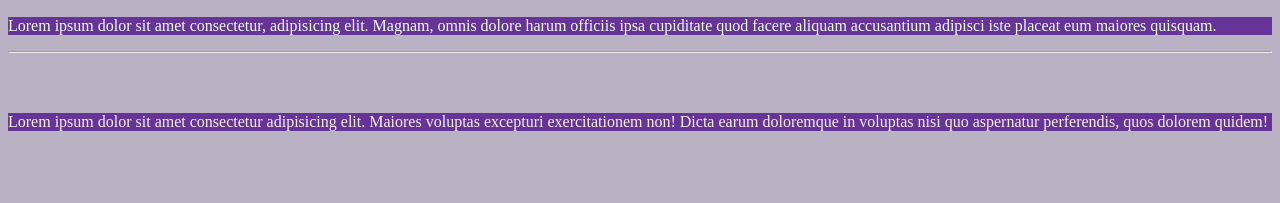
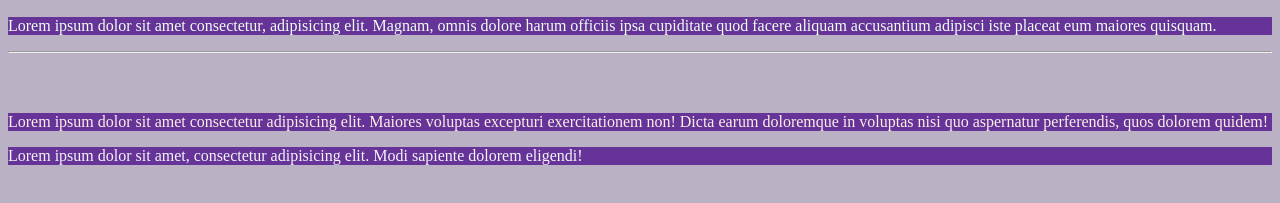
Before and after one commit to vnowak13/third-website, a plain HTML site: page index.html in a window 1280 px wide. Shown: the part 417-620 px from the top of the page. Drawn offline with Linux system fonts and the light colour scheme.

Commit message:
styles and ids

```diff
--- a/index.html
+++ b/index.html
@@ -18,6 +18,8 @@
         <br>
         <br>
         <p id="special2">Lorem ipsum dolor sit amet consectetur adipisicing elit. Maiores voluptas excepturi exercitationem non! Dicta earum doloremque in voluptas nisi quo aspernatur perferendis, quos dolorem quidem!</p>
+        <p id="special3">Lorem ipsum dolor sit amet, consectetur adipisicing elit. Modi sapiente dolorem eligendi!</p>
+
     </body>
 
 </html>
--- a/style.css
+++ b/style.css
@@ -22,3 +22,7 @@ img{
     color: #FAF0E6;
     background-color: #663399;
 }
+#special3{
+    color: #F5F5F5;
+    background-color: #663399;
+}
```
